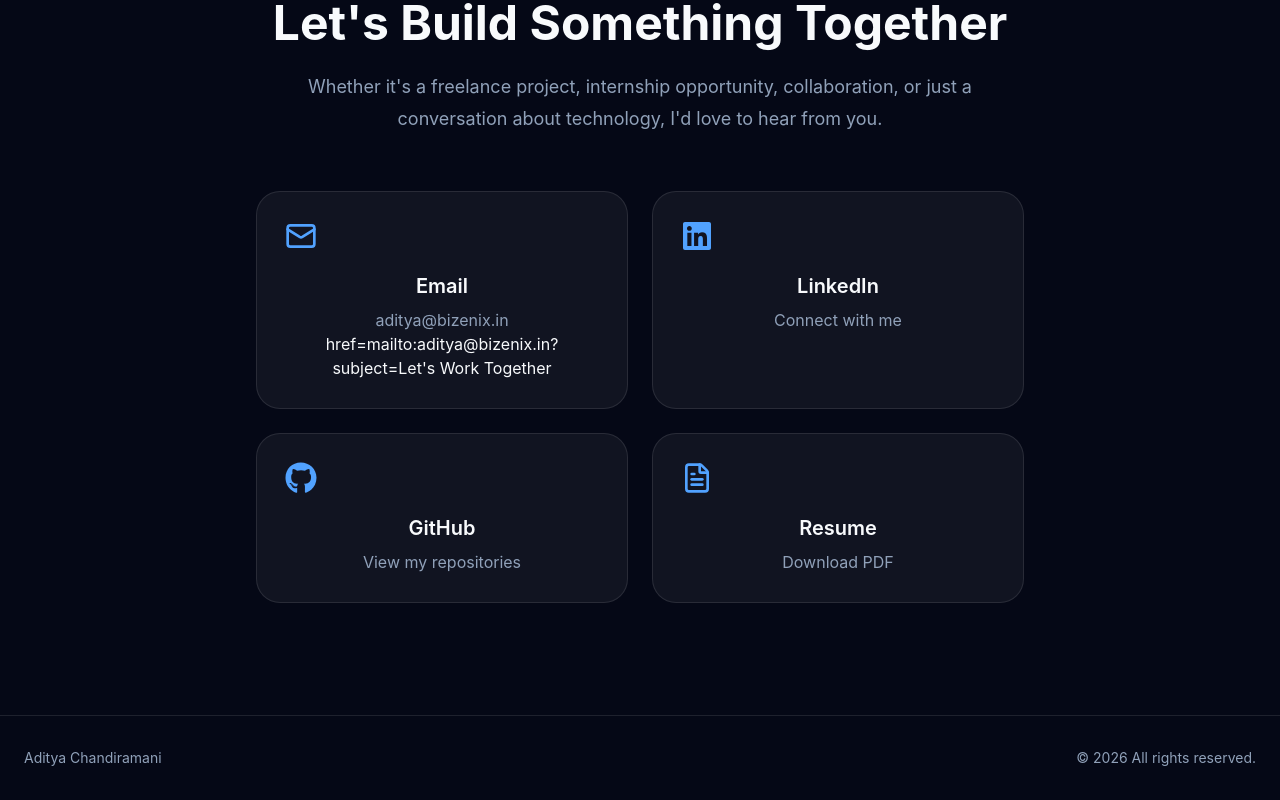
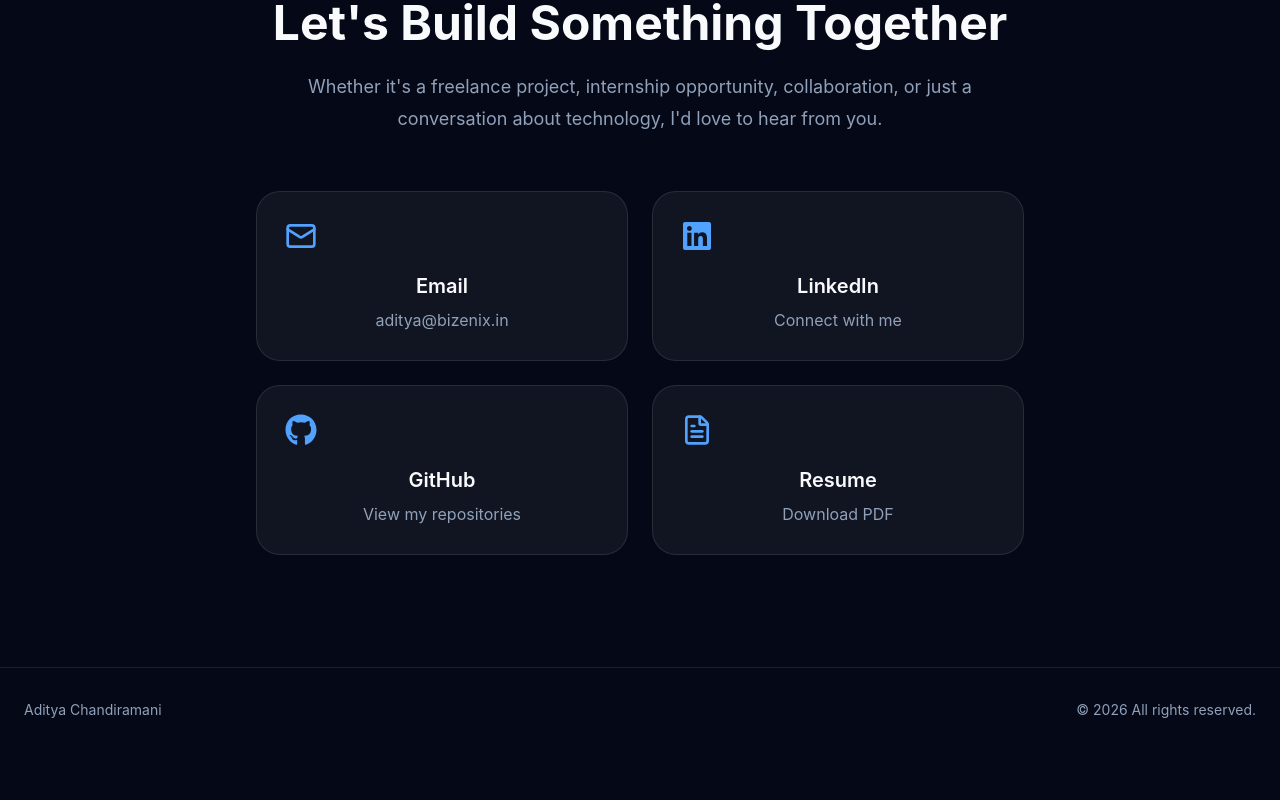
Before and after one commit to aditya-v-1312/ADITYA, a Next.js app: page /en in a window 1280 px wide. Shown: the part 6370-7170 px from the top of the page. After the commit the page ends 7122 px from the top, so only its background shows below. Built offline with nearby package versions, Linux system fonts and the light colour scheme.

Commit message:
Fix globe ui for phone

```diff
--- a/src/components/contact/Contact.tsx
+++ b/src/components/contact/Contact.tsx
@@ -24,13 +24,16 @@ export default function Contact() {
 
           <div className="mt-14 grid gap-6 md:grid-cols-2">
             <a
-              href={`mailto:${contact.email}`}
+              href={`mailto:${contact.email}?subject=${encodeURIComponent(
+                "Let's Work Together",
+              )}`}
               className="group rounded-3xl border border-white/10 bg-white/5 p-7 transition-all duration-300 hover:-translate-y-1 hover:border-blue-500/40 hover:bg-white/10"
             >
               <Mail className="h-8 w-8 text-blue-400 transition group-hover:scale-110" />
+
               <h3 className="mt-5 text-xl font-semibold">Email</h3>
+
               <p className="mt-2 text-slate-400">{contact.email}</p>
-              href={`mailto:${contact.email}?subject=Let's Work Together`}
             </a>
 
             <a
--- a/src/components/hero/GlobeScene.tsx
+++ b/src/components/hero/GlobeScene.tsx
@@ -117,11 +117,16 @@ export default function GlobeScene({ selected, onSelect }: GlobeSceneProps) {
     [],
   );
 
+  const globeSize =
+    typeof window !== "undefined"
+      ? Math.min(window.innerWidth * 0.9, 700)
+      : 700;
+
   return (
     <Globe
       ref={globeRef}
-      width={700}
-      height={700}
+      width={globeSize}
+      height={globeSize}
       backgroundColor="rgba(0,0,0,0)"
       globeImageUrl="//unpkg.com/three-globe/example/img/earth-dark.jpg"
       bumpImageUrl="//unpkg.com/three-globe/example/img/earth-topology.png"
```
